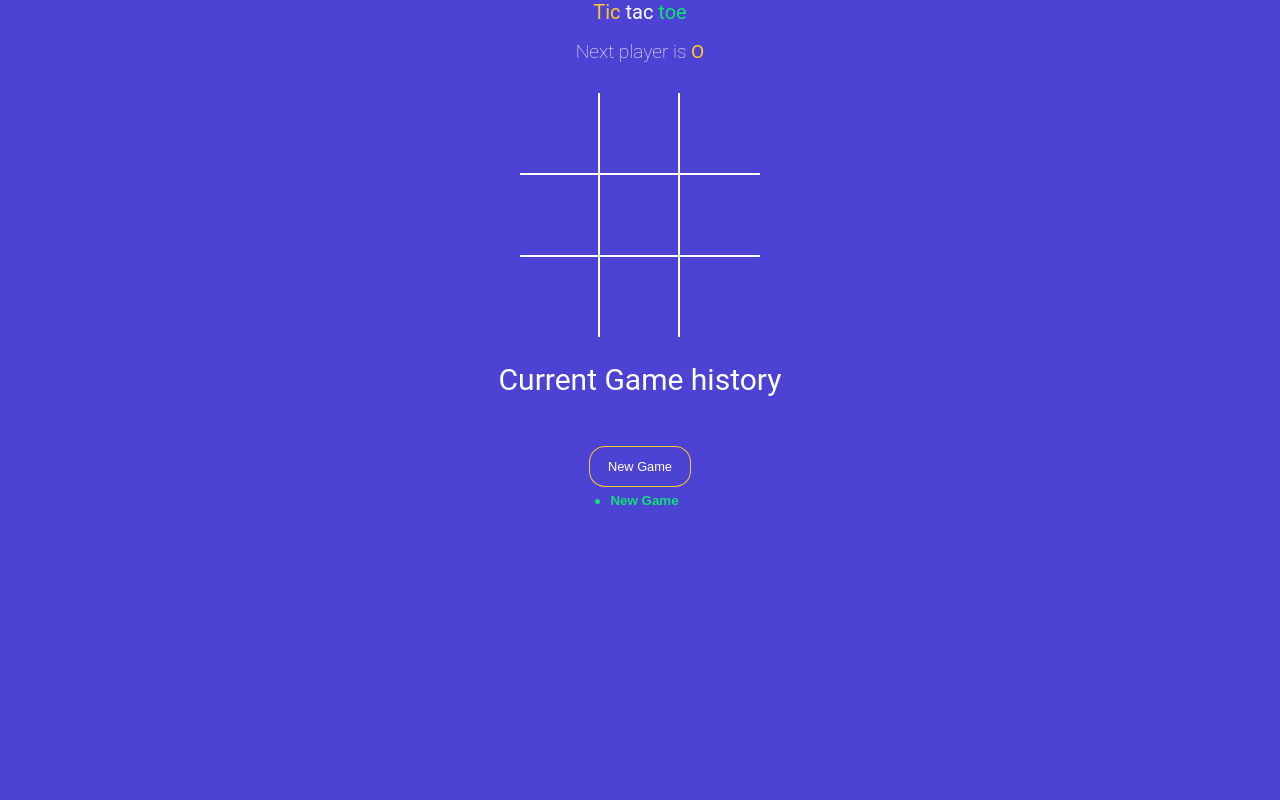
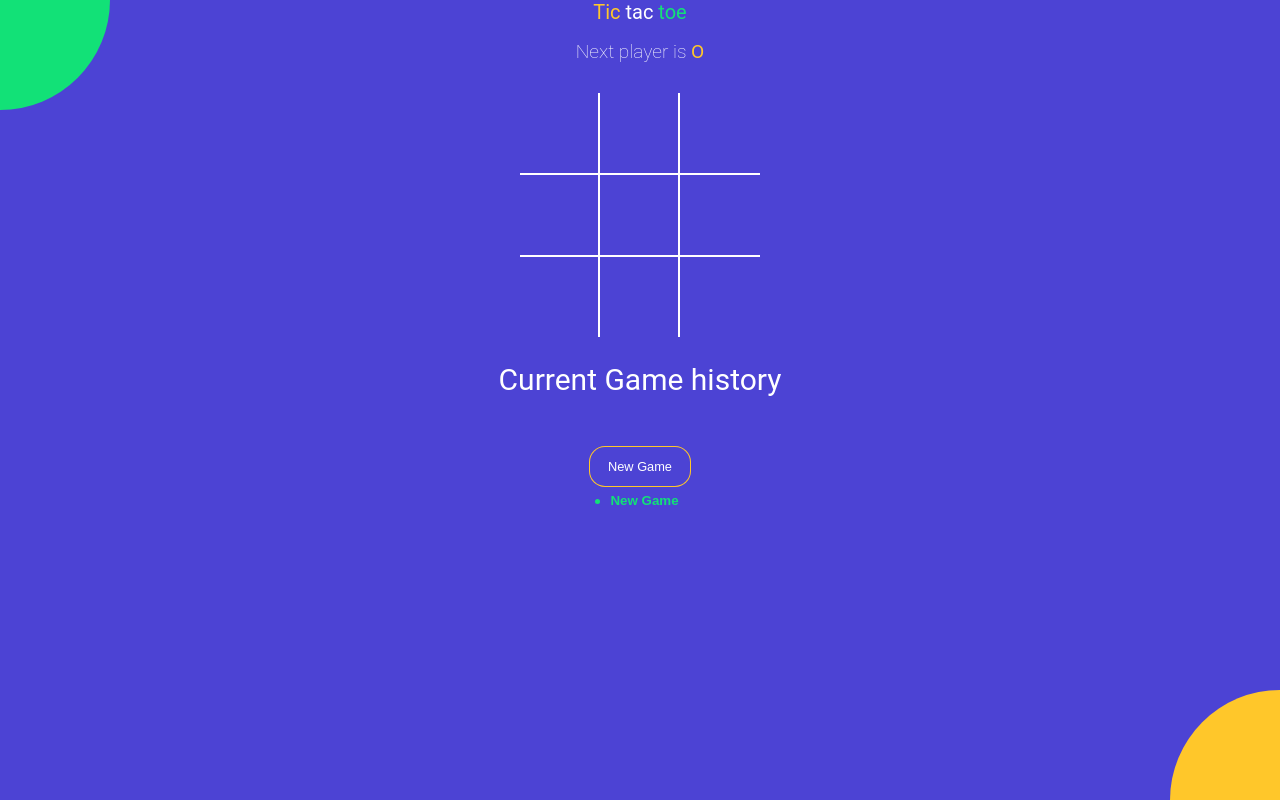
Before and after one commit to nabhinav-jain/tic-tac-toe, a React (Vite) app: page / in a window 1280 px wide. Built offline with nearby package versions, Linux system fonts and the light colour scheme.

Commit message:
minor change

```diff
--- a/package.json
+++ b/package.json
@@ -24,6 +24,7 @@
     "eslint-plugin-react": "^7.34.1",
     "eslint-plugin-react-hooks": "^4.6.0",
     "eslint-plugin-react-refresh": "^0.4.6",
+    "gh-pages": "^6.1.1",
     "prettier": "3.2.5",
     "sass": "^1.76.0",
     "vite": "^5.2.0"
--- a/src/App.jsx
+++ b/src/App.jsx
@@ -102,6 +102,7 @@ function App() {
         New Game
       </button>
       <History history={history} moveTo={moveTo} currentMove={currentMove} />
+      <div className="bg-balls"></div>
     </div>
   );
 }
```
Also changed, not shown: 1 other file (tests, documents, lock files or other folders).
